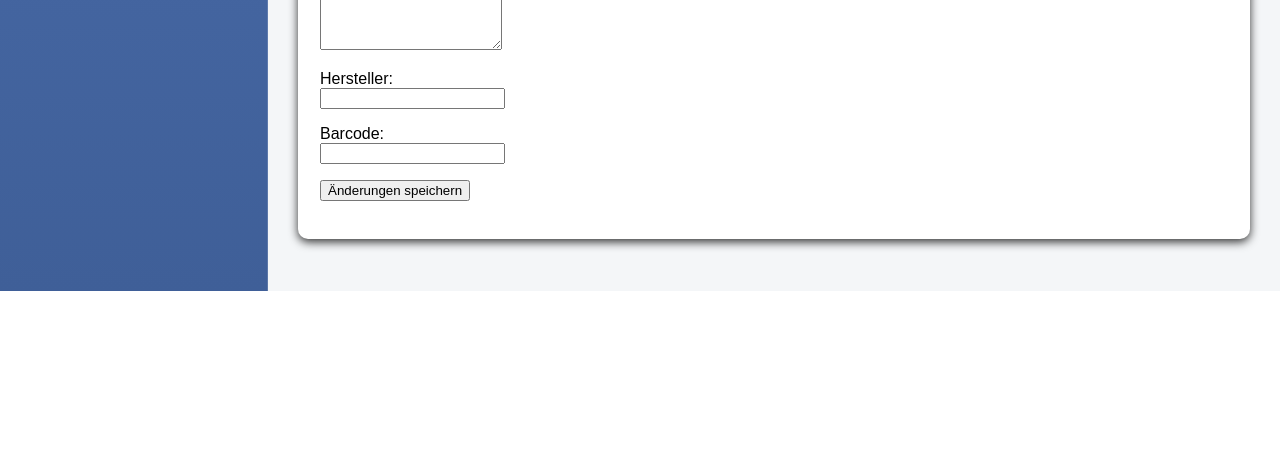
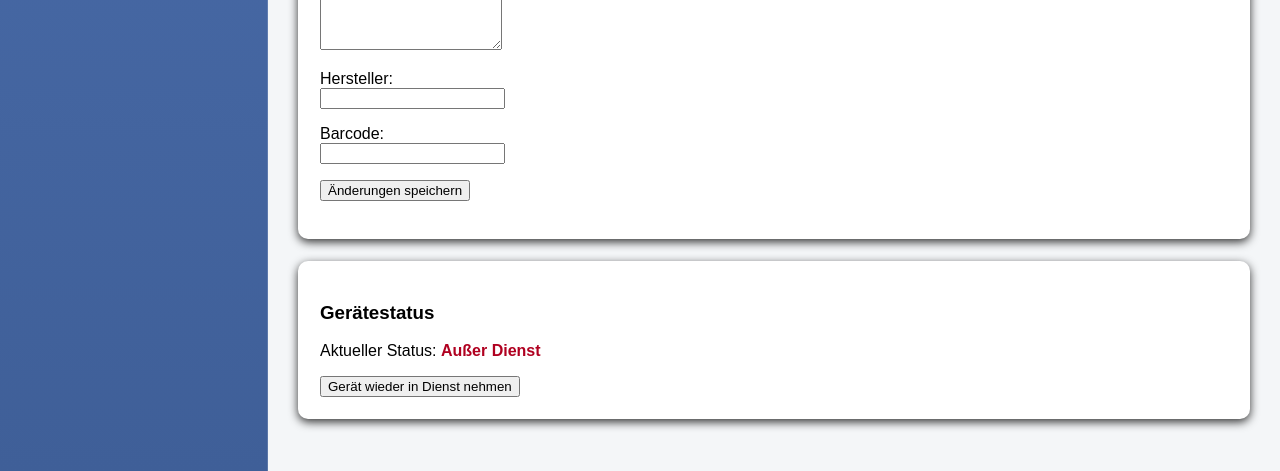
Before and after one commit to Martin22Him/feuerwehr-inventar, a Python web app: template templates/geraet_bearbeiten.html in a window 1280 px wide. Shown: the part 643-1114 px from the top of the page. Before the commit the page ends 934 px from the top, so only its background shows below. Run offline with Jinja, Linux system fonts and the light colour scheme; the template is opened without the code that fills it, so the values that code supplies are empty.

Commit message:
geraet_bearbeiten.html

```diff
--- a/templates/geraet_bearbeiten.html
+++ b/templates/geraet_bearbeiten.html
@@ -85,6 +85,44 @@
     </form>
 </div>
 
+<div class="box" style="margin-top: 20px;">
+    <h3>Gerätestatus</h3>
+
+    {% if geraet["aktiv"] %}
+        <p>
+            Aktueller Status:
+            <strong style="color: green;">Aktiv / im Dienst</strong>
+        </p>
+
+        <form method="post"
+              action="{{ url_for('geraet_status_wechseln', id=geraet['id']) }}"
+              onsubmit="return confirm('Soll dieses Gerät wirklich außer Dienst genommen werden?');">
+
+            <input type="hidden" name="csrf_token" value="{{ csrf_token() }}">
+
+            <button type="submit">
+                Gerät außer Dienst nehmen
+            </button>
+        </form>
+
+    {% else %}
+        <p>
+            Aktueller Status:
+            <strong style="color: #b00020;">Außer Dienst</strong>
+        </p>
+
+        <form method="post"
+              action="{{ url_for('geraet_status_wechseln', id=geraet['id']) }}">
+
+            <input type="hidden" name="csrf_token" value="{{ csrf_token() }}">
+
+            <button type="submit">
+                Gerät wieder in Dienst nehmen
+            </button>
+        </form>
+    {% endif %}
+</div>
+
 <script>
     const fachnummernDaten = {{ fachnummern | tojson }};
     const aktuelleFachnummer = "{{ geraet['fachnummer'] }}";
```
